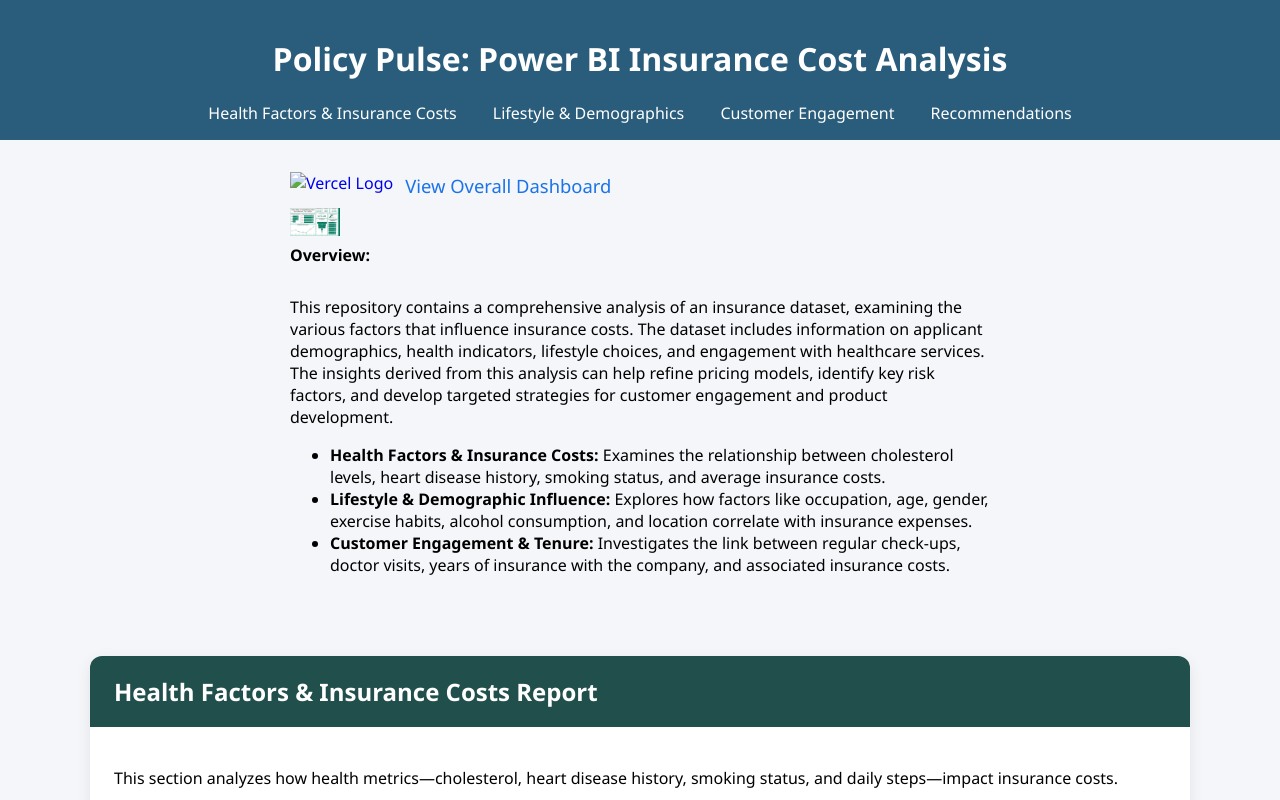
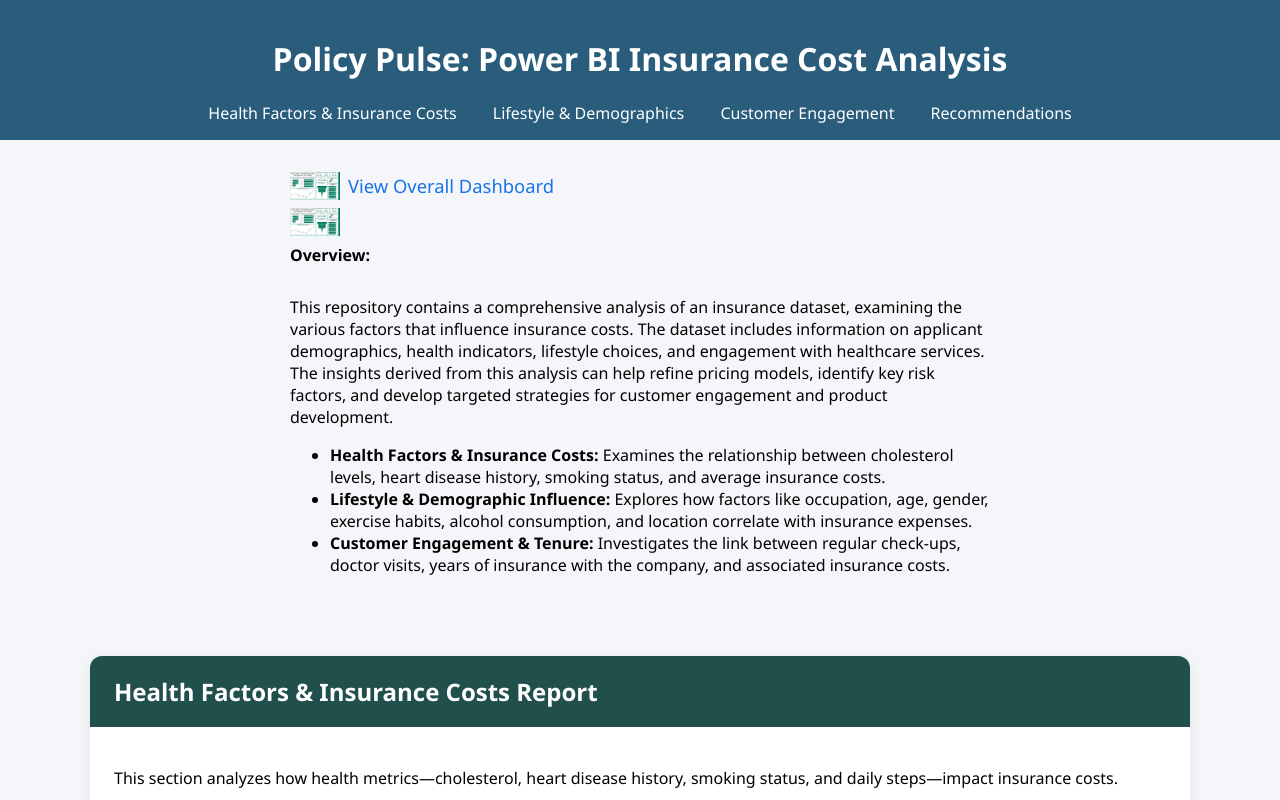
Before and after one commit to Eric-Inkoom-Ayitey/Insurance-Project, a plain HTML site: page index.html in a window 1280 px wide. Shown: the top 800 px of the page. Drawn offline with Linux system fonts and the light colour scheme.

Commit message:
Update index.html

```diff
--- a/index.html
+++ b/index.html
@@ -127,7 +127,7 @@
 
   <div class="vercel-link" style="flex-direction: column; align-items: flex-start; max-width: 700px; margin: 2rem auto;">
   <a href="https://github.com/Eric-Inkoom-Ayitey/Insurance-Project" target="_blank" rel="noopener noreferrer" style="display: flex; align-items: center; text-decoration: none;">
-    <img src="https://assets.vercel.com/image/upload/v1662130559/front/favicon/vercel/180x180.png" alt="Vercel Logo" style="height: 28px; margin-right: 0.75rem;" />
+    <img src="image/Dashboard.png" alt="Vercel Logo" />
     <span style="font-size:1.15rem;font-weight:500; color: #1a73e8;">View Overall Dashboard</span>
   </a>
   <img src="image/Dashboard.png" alt="Overall Insurance Dashboard Visual">
```
